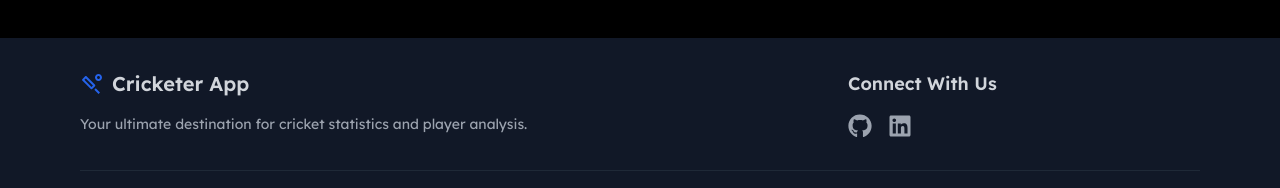
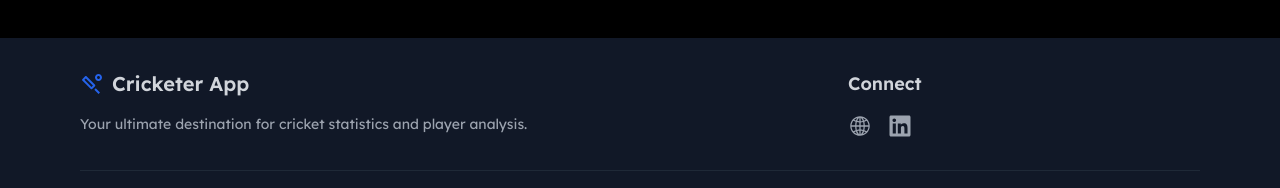
Before and after one commit to kanishkkant7/Cricketers-app-project, a React (Vite) app: page / in a window 1280 px wide. Shown: the part 722-910 px from the top of the page. Built offline with nearby package versions, Linux system fonts and the light colour scheme.

Commit message:
Changed default title and made some minor changes

```diff
--- a/index.html
+++ b/index.html
@@ -5,7 +5,7 @@
     <link rel="icon" type="image/svg+xml" href="/image.png" />
     <meta name="viewport" content="width=device-width, initial-scale=1.0" />
     <link href="https://fonts.googleapis.com/css2?family=Lexend:wght@100..900&display=swap" rel="stylesheet">
-    <title>Vite + React</title>
+    <title>Welcome to Cricketer App</title>
   </head>
   <body>
     <div id="root"></div>
--- a/src/components/Footer.jsx
+++ b/src/components/Footer.jsx
@@ -2,6 +2,7 @@
 import React from "react";
 import { MdOutlineSportsCricket } from "react-icons/md";
 import { FaGithub, FaLinkedin } from "react-icons/fa";
+import { IoIosGlobe } from "react-icons/io";
 
 function Footer() {
   return (
@@ -14,19 +15,30 @@ function Footer() {
               <span className="text-xl font-semibold">Cricketer App</span>
             </div>
             <p className="mt-4 text-gray-400 text-sm">
-              Your ultimate destination for cricket statistics and player analysis.
+              Your ultimate destination for cricket statistics and player
+              analysis.
             </p>
           </div>
 
-          <div className="hidden md:block md:col-span-2"></div>
+          <div className="hidden md:block md:col-span-2" />
 
           <div className="col-span-12 md:col-span-4 flex flex-col items-center md:items-start">
-            <h3 className="text-lg font-semibold mb-4">Connect With Us</h3>
+            <h3 className="text-lg font-semibold mb-4">Connect</h3>
             <div className="flex gap-4">
-              <a href="#" className="text-gray-400 hover:text-blue-600 transition-colors">
-                <FaGithub size={24} />
+              <a
+                href="http://www.kanishks-portfolio.netlify.app/"
+                className="text-gray-400 hover:text-blue-600 transition-colors"
+                target="_blank"
+                rel="noopener noreferrer"
+              >
+                <IoIosGlobe size={24} />
               </a>
-              <a href="#" className="text-gray-400 hover:text-blue-600 transition-colors">
+              <a
+                href="https://www.linkedin.com/in/kanishk-kant-746638284"
+                className="text-gray-400 hover:text-blue-600 transition-colors"
+                target="_blank"
+                rel="noopener noreferrer"
+              >
                 <FaLinkedin size={24} />
               </a>
             </div>
@@ -34,7 +46,7 @@ function Footer() {
         </div>
 
         {/* Divider Line */}
-        <div className="border-t border-gray-800 my-8"></div>
+        <div className="border-t border-gray-800 my-8" />
 
         {/* Copyright Text */}
         <div className="text-center text-gray-500 text-sm">
```
